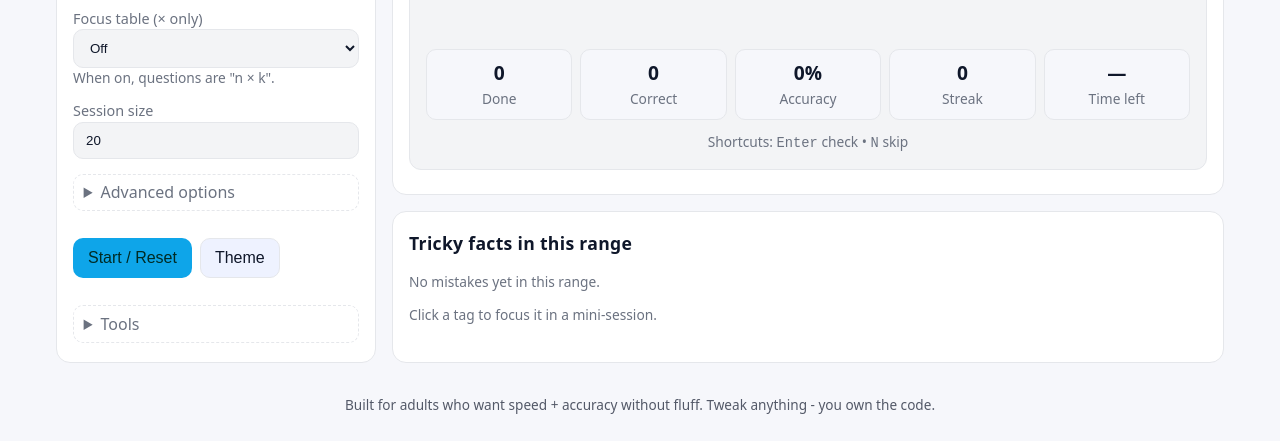
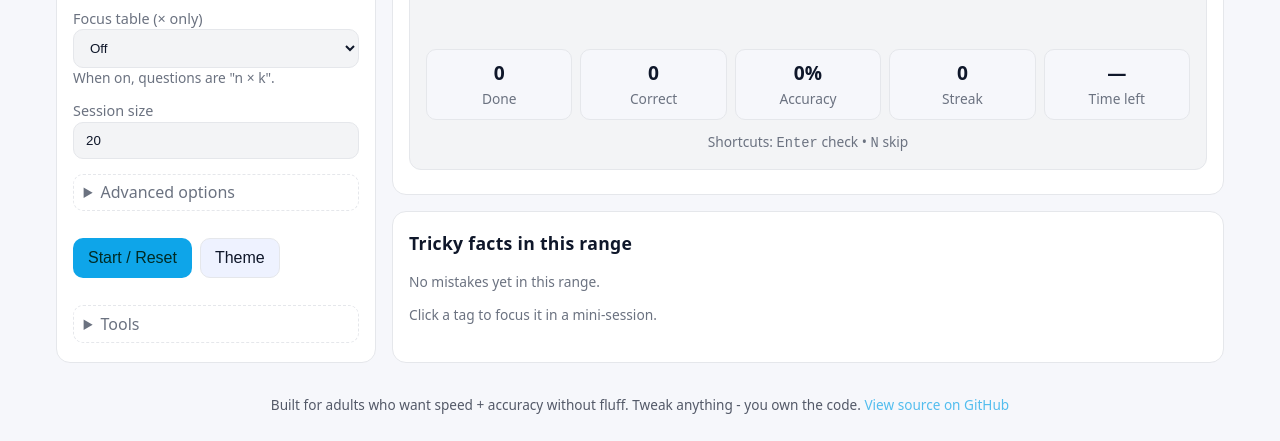
Before and after one commit to bytesofdan/number-drills, a plain HTML site: page index.html in a window 1280 px wide. Shown: the part 359-800 px from the top of the page. Drawn offline with Linux system fonts and the light colour scheme.

Commit message:
Update index.html
added github source link in footer

```diff
--- a/index.html
+++ b/index.html
@@ -252,6 +252,7 @@
 
 <footer class="no-print">
   Built for adults who want speed + accuracy without fluff. Tweak anything - you own the code.
+  <a href="https://github.com/bytesofdan/number-drills" style="color:var(--accent); text-decoration:none;">View source on GitHub</a>
 </footer>
 
 <script src="app.js"></script>
```
